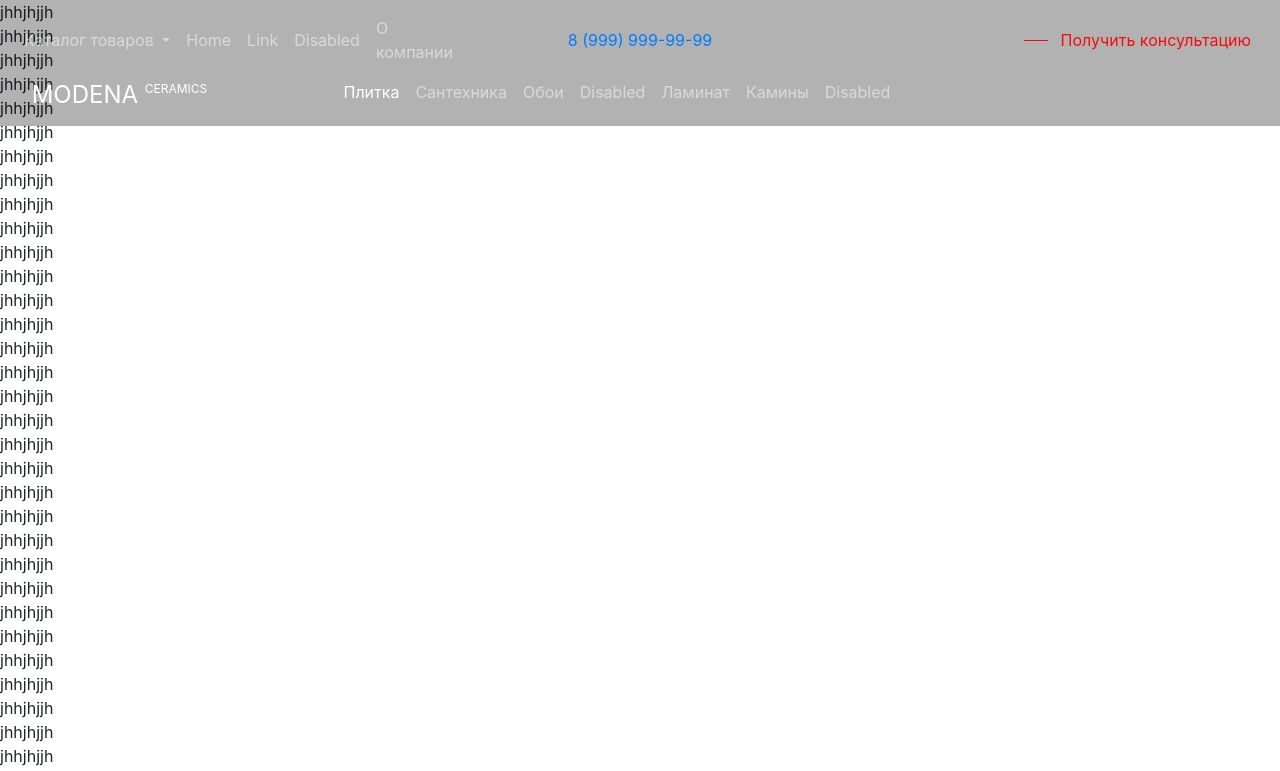
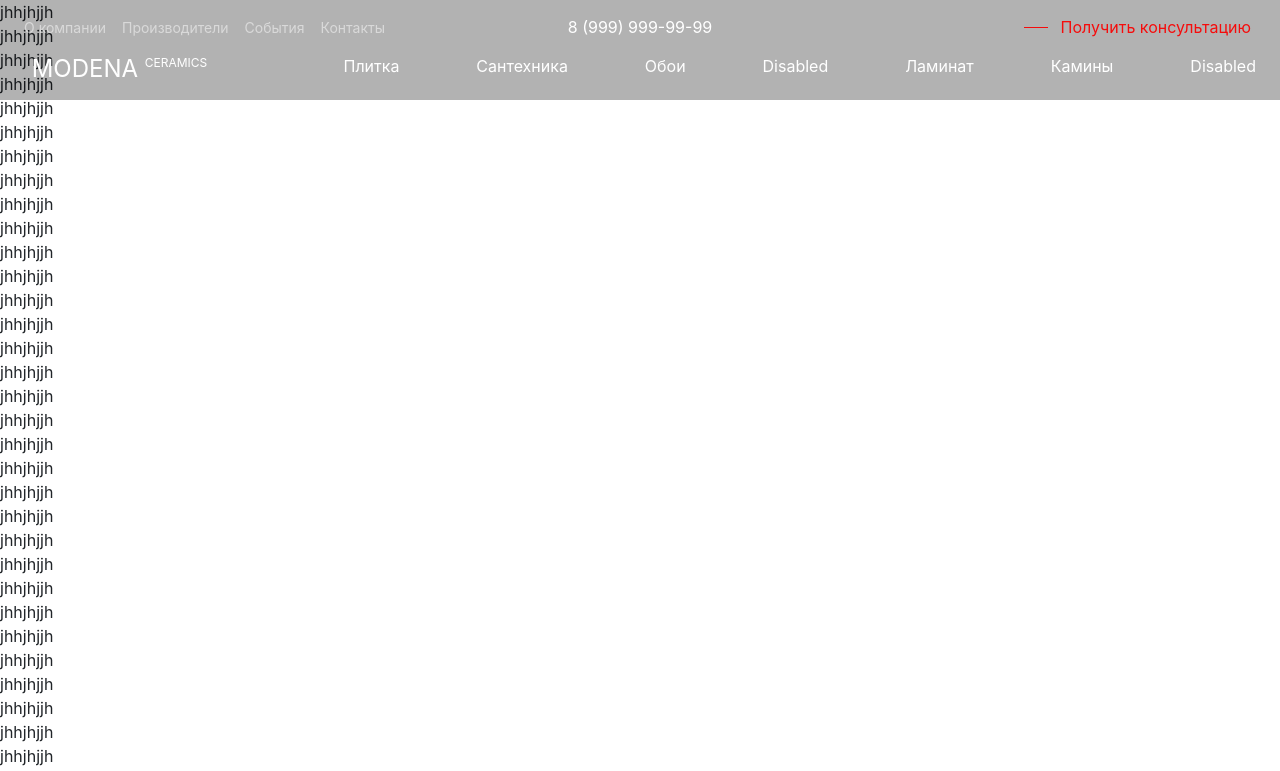
Before and after one commit to hobuttt/modena, a website: page index.html in a window 1280 px wide. Shown: the top 771 px of the page. Drawn offline with Linux system fonts and the light colour scheme.

Commit message:
footers photo & navbar changes

```diff
--- a/index.html
+++ b/index.html
@@ -16,7 +16,7 @@
       <div class=" navbar-collapse justify-content-between row">
         <div class="col-6 col-sm-4">
           <ul class="navbar-nav mr-auto mt-2 mt-lg-0 collapse navbar-collapse main-nav-links">
-            <li class="nav-item dropdown">
+            <li class="nav-item dropdown d-block d-sm-none">
               <a class="nav-link dropdown-toggle" href="#" id="navbarDropdownMenuLink" role="button" data-toggle="dropdown" aria-haspopup="true" aria-expanded="false">
                 Каталог товаров
               </a>
@@ -26,22 +26,26 @@
                 <a class="dropdown-item" href="#">Something else here</a>
               </div>
             </li>
+            <li class="nav-item d-block d-sm-none">
+              <a class="nav-link" href="#">Оплата и доставка</a>
+            </li>
+            </li>
             <li class="nav-item ">
-              <a class="nav-link" href="#">Home</a>
+              <a class="nav-link" href="#">О компании</a>
             </li>
             <li class="nav-item">
-              <a class="nav-link" href="#">Link</a>
+              <a class="nav-link" href="#">Производители</a>
             </li>
             <li class="nav-item">
-              <a class="nav-link" href="#">Disabled</a>
+              <a class="nav-link" href="#">События</a>
             </li>
             <li class="nav-item">
-              <a class="nav-link" href="#">О компании</a>
+              <a class="nav-link" href="#">Контакты</a>
             </li>
           </ul>
         </div>
         <div class="col-6 col-sm-4 text-center">
-          <a href="tel:887">8 (999) 999-99-99</a>
+          <a class="main-nav-tel" href="tel:887">8 (999) 999-99-99</a>
         </div>
         <div class="col-6 col-sm-4 d-flex justify-content-end">
           <button type="button" class="btn nav-header-button" data-toggle="modal" data-target="#exampleModalCenter">
@@ -63,12 +67,12 @@
         </div>
         <div class="col-sm-9">
           <div class="collapse navbar-collapse "id="navbarNavDropdown">
-            <ul class="navbar-nav mr-auto mt-2 mt-lg-0 d-flex justify-content-between">
+            <ul class="navbar-nav mr-auto mt-2 mt-lg-0 d-flex justify-content-between main-nav-categories">
               <li class="nav-item active">
-                <a class="nav-link" href="#">Плитка <span class="sr-only">(current)</span></a>
+                <a class="main-nav-categories__link" href="#">Плитка</a>
               </li>
               <li class="nav-item">
-                <a class="nav-link" href="#">Сантехника</a>
+                <a class="nav-link main-nav-categories__link" href="#">Сантехника</a>
               </li>
               <li class="nav-item">
                 <a class="nav-link" href="#">Обои</a>
--- a/src/less/style.less
+++ b/src/less/style.less
@@ -3,6 +3,12 @@
 
 .navbar-main {
   background-color: rgba(0, 0, 0, 0.3);
+  .main-nav-tel {
+    color: #fff;
+    &:hover {
+      color: @nav-hover-text;
+    }
+  }
 }
 .nav-logo {
   padding-left: 10px;
@@ -40,11 +46,28 @@
 
   }
   .nav-link {
-    color: @nav-hover-text;
+    font-size: 14px;
     &:hover {
-      color: #fff;
+      color: #fff !important;
     }
   }
+}
+.main-nav-categories {
+  width: 100%;
+  .nav-link {
+    color: #fff !important;
+  }
+  &__link {
+    padding: .5rem 1rem;
+    padding-right: .5rem;
+    padding-left: .5rem;
+    display: block;
+    color: #fff;
+    &:hover {
+      color: @nav-hover-text;
+    }
+  }
+
 }
 
 
@@ -58,7 +81,7 @@
   background-size: cover;
   min-height: 300px;
   position: absolute;
-  width: 100vw;
+  width: 100%;
   z-index: -1;
   &:before {
     background-color: #1C2125;
```
Also changed, not shown: css/style.css, images/footer-bg.jpg (added), images/footer-grid.png (added), 1 other file.
